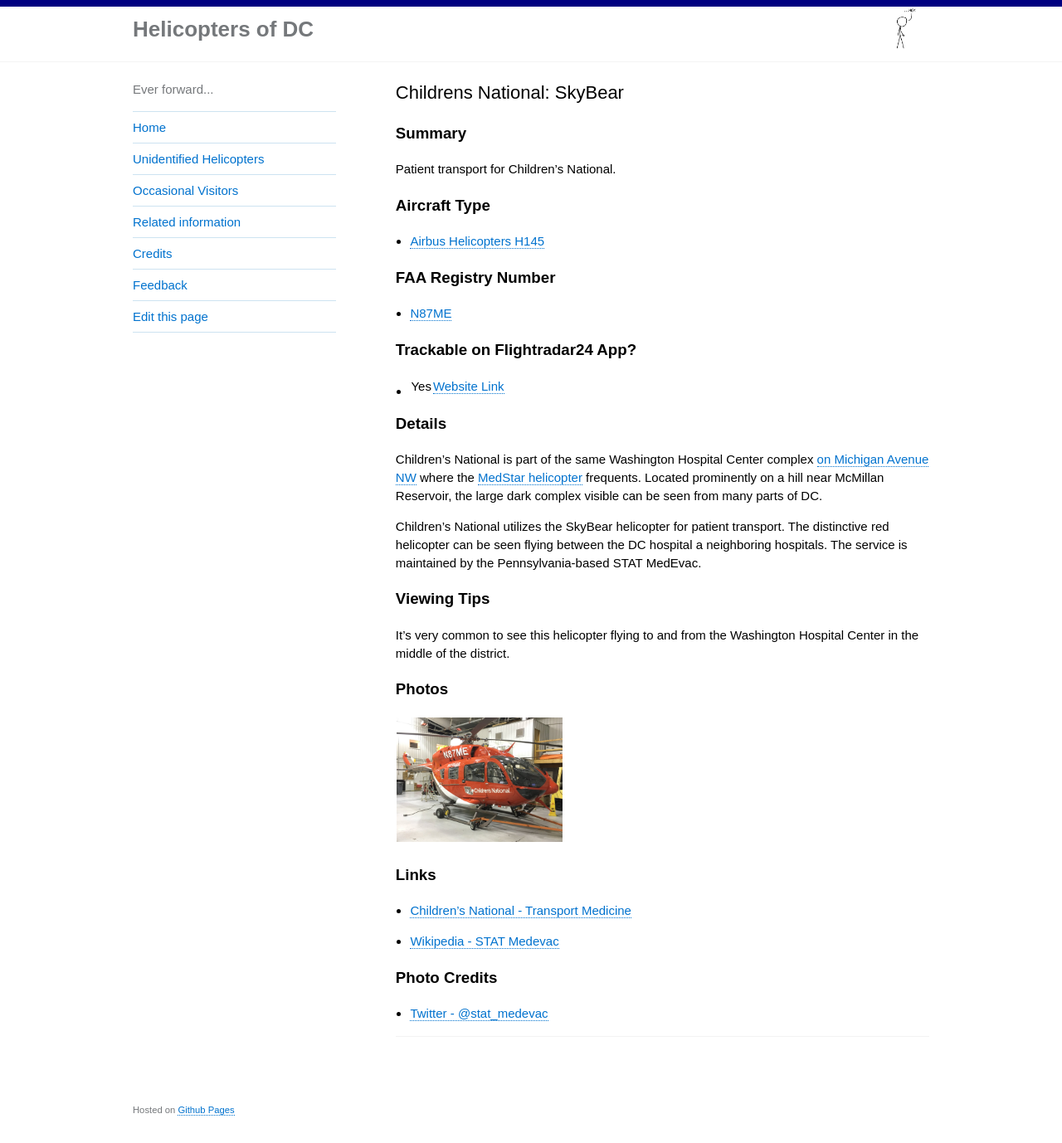
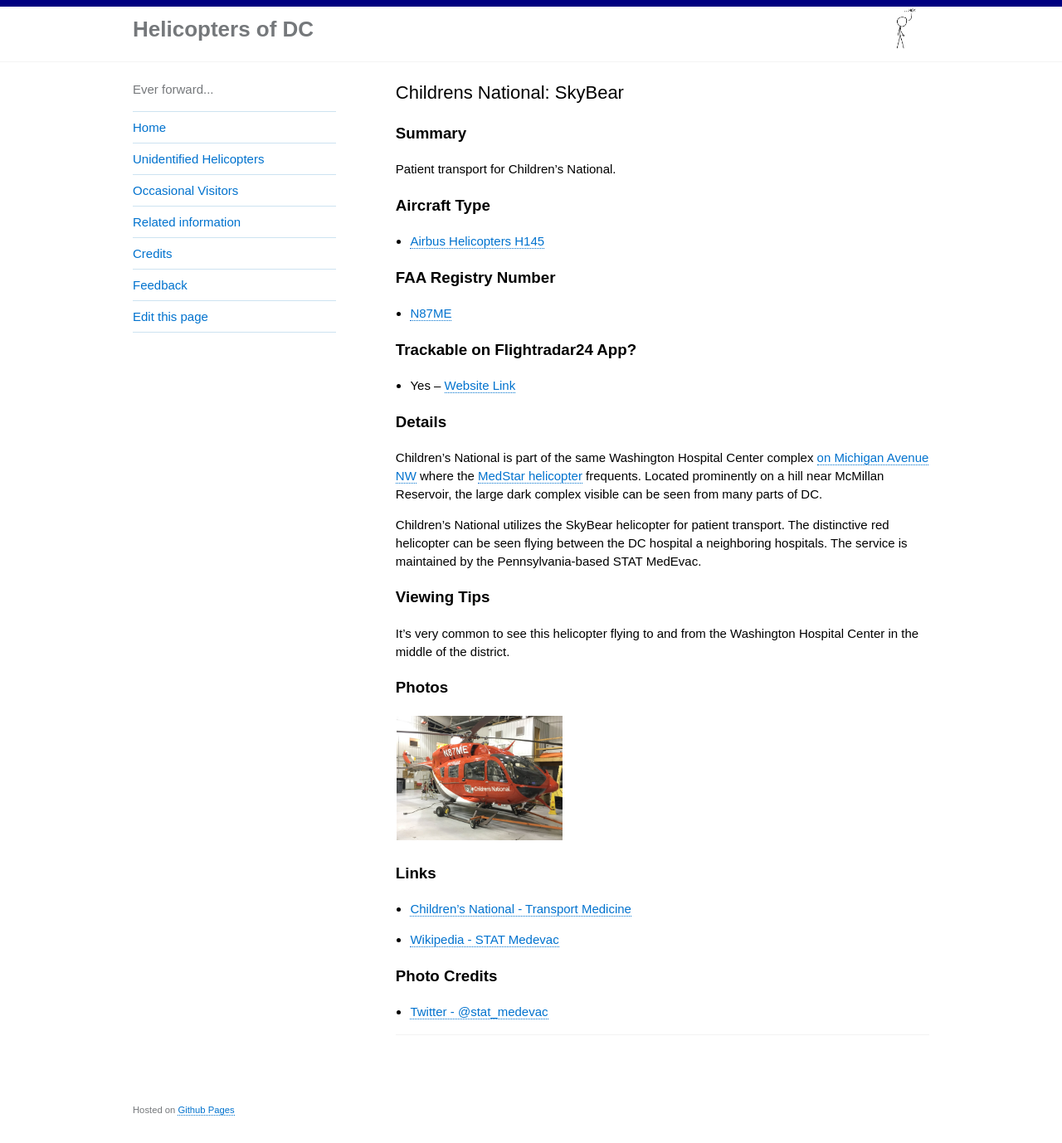
Before and after one commit to gbinal/dc-helicopters, a Jekyll site: the page built from _helicopters/9-skybear.md, in a window 1280 px wide and 1378 px high. Shown: the whole window at 83% size. Built offline with Jekyll 4.4.1, drawn with Linux system fonts in a browser that asks for light colours.

Commit message:
fixing dashes

```diff
--- a/_helicopters/9-skybear.md
+++ b/_helicopters/9-skybear.md
@@ -14,7 +14,7 @@
 * [N87ME](https://registry.faa.gov/aircraftinquiry/NNum_Results.aspx?NNumbertxt=N87ME)
 
 ### Trackable on Flightradar24 App?
-* Yes | [Website Link](https://www.flightradar24.com/data/aircraft/n87me)
+* Yes -- [Website Link](https://www.flightradar24.com/data/aircraft/n87me)
 
 ### Details
 
```
